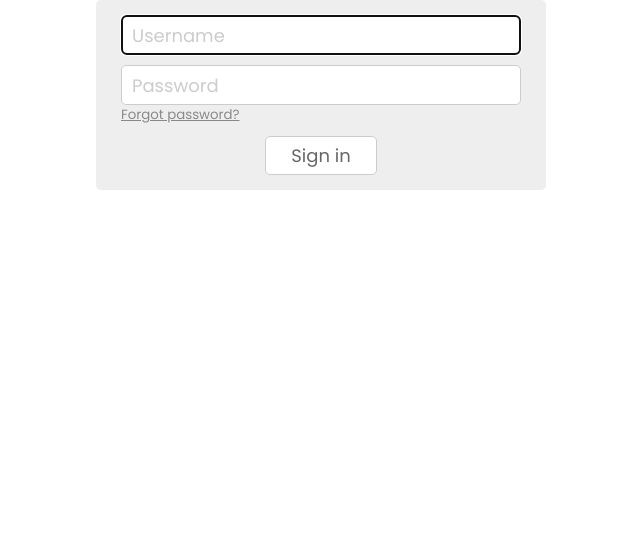
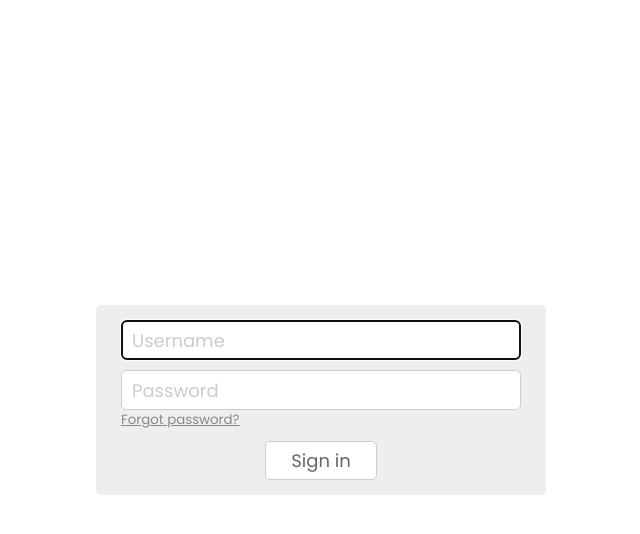
Before and after one commit to Willsem/isis-notes, an Angular app in the folder frontend/: page /auth/sign-in in a window 1280 px wide. Shown: the top 534 px of the page, without its empty margins (319-959 px from the left). Built offline with nearby package versions, Linux system fonts and the light colour scheme; no server answers.

Commit message:
[ISIS-10] move auth component to height center

```diff
--- a/frontend/src/app/auth/components/auth-page/auth-page.component.css
+++ b/frontend/src/app/auth/components/auth-page/auth-page.component.css
@@ -1,3 +1,11 @@
+:host {
+  display: flex;
+  flex-direction: column;
+  justify-content: center;
+  align-items: center;
+  height: 100%;
+}
+
 .auth-box {
   background-color: #eee;
   border-radius: 5px;
```
